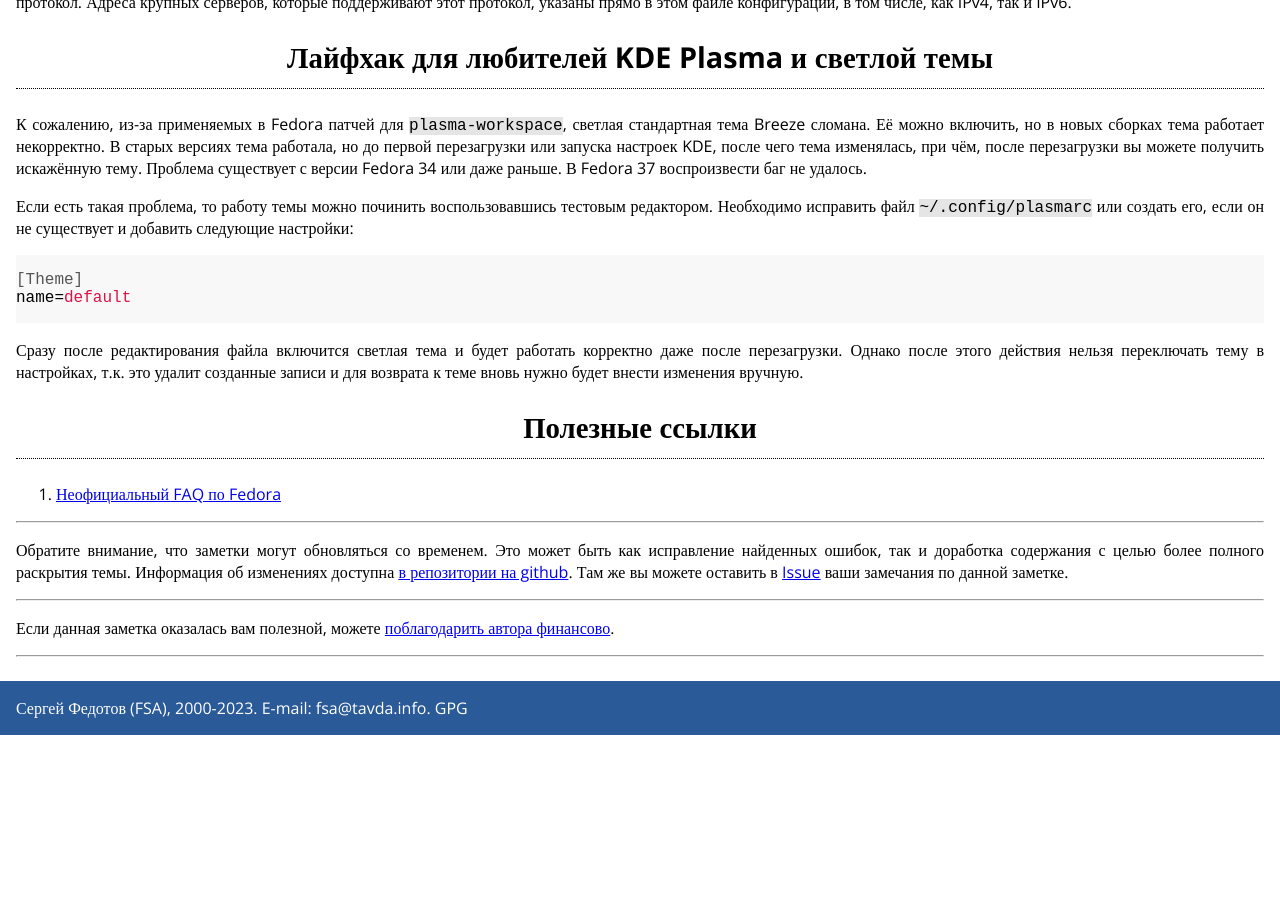
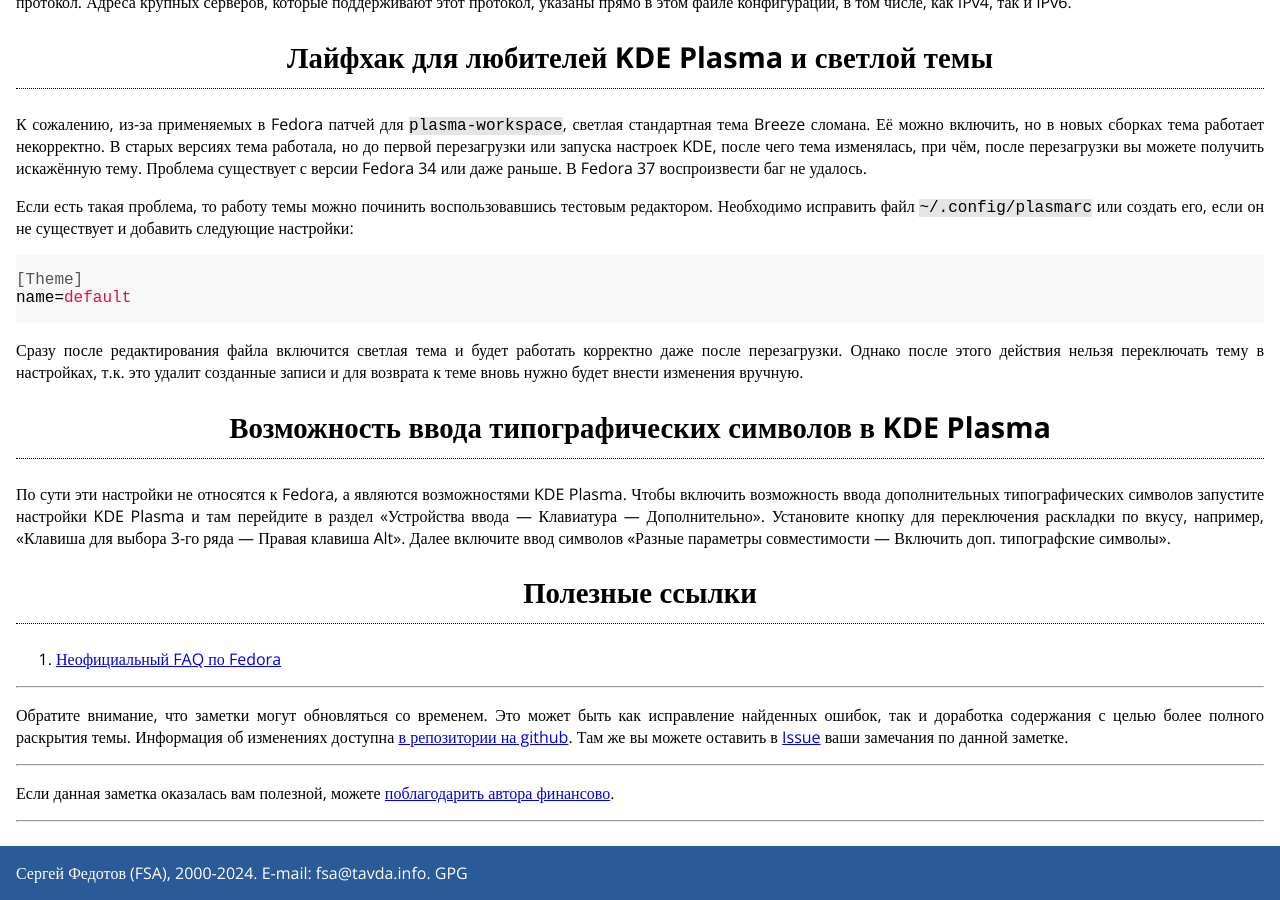
Before and after one commit to fsa/site, a Jekyll site: the page built from _posts/2021-04-12-fedora_first_steps.md, in a window 1280 px wide and 900 px high, scrolled down 5545 px. Built offline with Jekyll 4.4.1, drawn with Linux system fonts in a browser that asks for light colours; before the commit the page ends 6280 px from its top, so only the background shows below that.

Commit message:
Дополнение по типографическим символам в KDE Plasma и новый 2024 год

```diff
--- a/_layouts/default.html
+++ b/_layouts/default.html
@@ -46,7 +46,7 @@
 </noscript>
 <!-- /Yandex.Metrika counter -->
 <footer>
-<p><a href="https://tavda.net/">Сергей Федотов (FSA)</a>, 2000-2023. E-mail: fsa@tavda.info. <a href="/gpg/fsa-public-key-ed25519.asc">GPG</a></p>
+<p><a href="https://tavda.net/">Сергей Федотов (FSA)</a>, 2000-2024. E-mail: fsa@tavda.info. <a href="/gpg/fsa-public-key-ed25519.asc">GPG</a></p>
 </footer>
 </body>
 </html>
--- a/_posts/2021-04-12-fedora_first_steps.md
+++ b/_posts/2021-04-12-fedora_first_steps.md
@@ -264,6 +264,10 @@
 
 Сразу после редактирования файла включится светлая тема и будет работать корректно даже после перезагрузки. Однако после этого действия нельзя переключать тему в настройках, т.к. это удалит созданные записи и для возврата к теме вновь нужно будет внести изменения вручную.
 
+## Возможность ввода типографических символов в KDE Plasma
+
+По сути эти настройки не относятся к Fedora, а являются возможностями KDE Plasma. Чтобы включить возможность ввода дополнительных типографических символов запустите настройки KDE Plasma и там перейдите в раздел «Устройства ввода — Клавиатура — Дополнительно». Установите кнопку для переключения раскладки по вкусу, например, «Клавиша для выбора 3-го ряда — Правая клавиша Alt». Далее включите ввод символов «Разные параметры совместимости — Включить доп. типографские символы».
+
 ## Полезные ссылки
 
 1. [Неофициальный FAQ по Fedora](https://russianfedora.github.io/FAQ/)
```
